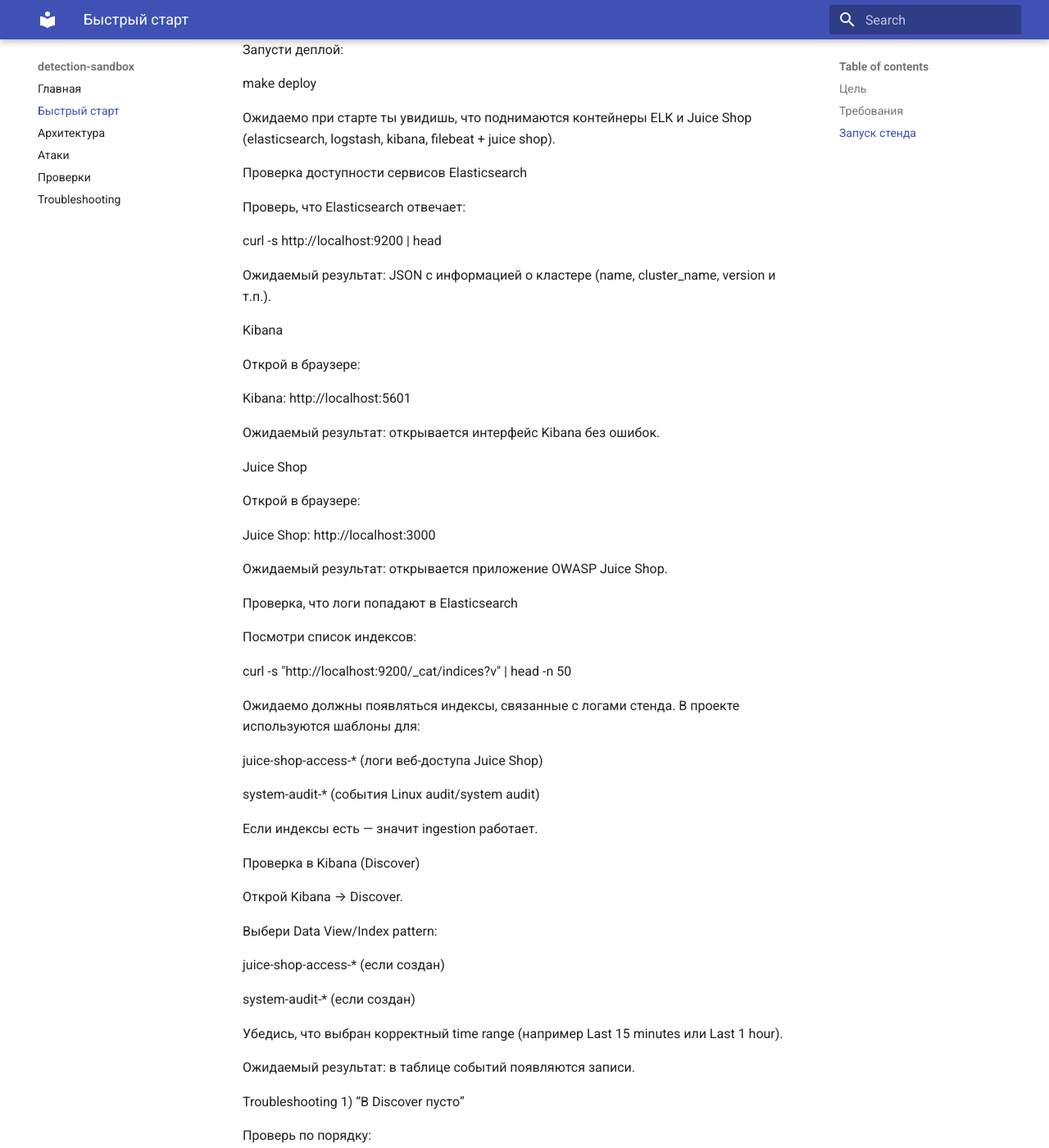
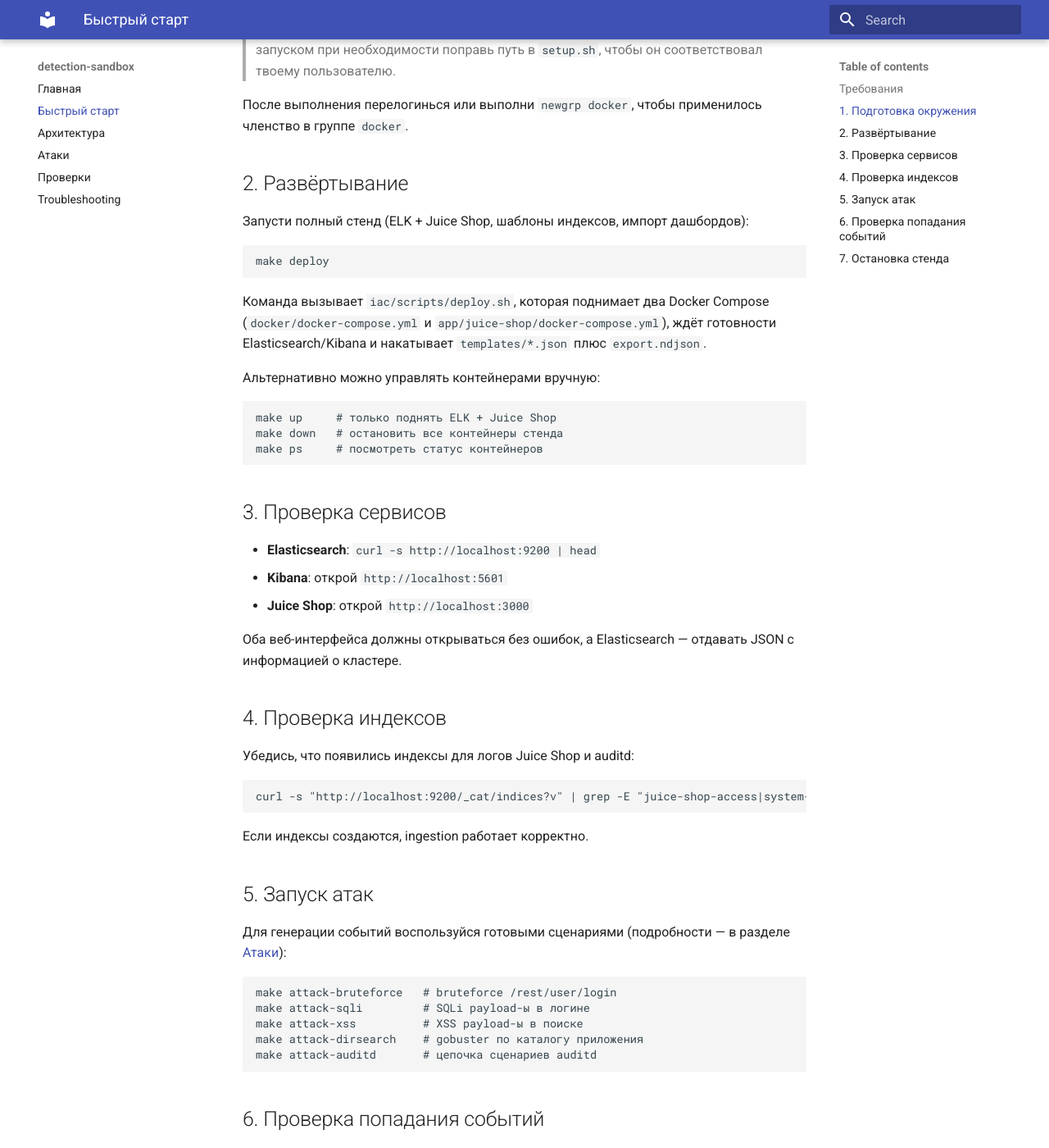
Before and after one commit to LostErr0r/detection-sandbox, an MkDocs documentation site: the page built from docs/quickstart.md, in a window 1280 px wide and 1400 px high, scrolled down 632 px. Shown: the whole window at 82% size. Built offline with MkDocs 1.6.1 and Material for MkDocs 9.7.7, drawn with Linux system fonts in a browser that asks for light colours; some of the changed text lies outside the part shown.

Commit message:
Refresh README quickstart and usage

````diff
--- a/docs/architecture.md
+++ b/docs/architecture.md
@@ -0,0 +1,30 @@
+<!-- Архитектура и состав стенда -->
+
+# Архитектура
+
+Стенд построен вокруг небольшого ELK-кластера и тестового приложения OWASP Juice Shop. Все компоненты разворачиваются локально в Docker, а вспомогательные скрипты занимаются настройкой auditd, шаблонов индексов и дашбордов.
+
+## Компоненты
+
+- **Elasticsearch 7.17.18** — хранилище событий, поднимается из `docker/docker-compose.yml`.
+- **Logstash 7.17.18** — принимает данные от Filebeat (pipeline-файл монтируется из `~/detection-sandbox/config/logstash/pipeline/logstash.conf`).
+- **Kibana 7.17.18** — визуализация и работа с дашбордами.
+- **Filebeat 7.17.18** — собирает логи контейнеров и системные аудит-логи с хоста, использует конфиг `~/detection-sandbox/config/filebeat/filebeat.yml`.
+- **OWASP Juice Shop** — уязвимое веб-приложение, чей трафик и логи служат источником событий (см. `app/juice-shop/docker-compose.yml`).
+- **Настройка окружения** — `setup.sh` ставит Docker/Compose, gobuster, auditd и создаёт каталоги данных для Elasticsearch (`~/detection-sandbox/config/elasticsearch/esdata`).
+
+## Поток данных
+
+1. **Генерация событий**: атаки против Juice Shop или действий в системе (auditd).
+2. **Сбор**: Filebeat читает логи приложений и аудит-логи с хоста и отправляет их в Logstash.
+3. **Обогащение и маршрутизация**: Logstash парсит события и пишет их в Elasticsearch.
+4. **Индексация**: применяются index template для `juice-shop-access-*` и `system-audit-*` (`templates/*.json`) с заданными маппингами.
+5. **Визуализация**: Kibana использует импортированные сохранённые объекты из `export.ndjson` (автоматически накатывается в `iac/scripts/deploy.sh`) для готовых дашбордов и data view.
+
+## Файлы и точки входа
+
+- **Docker Compose**: `docker/docker-compose.yml` (ELK + Filebeat) и `app/juice-shop/docker-compose.yml` (Juice Shop).
+- **Шаблоны индексов**: `templates/juice-shop-access-template.json`, `templates/system-audit-template.json`.
+- **Сценарии атак**: `attacks/web/*` и `attacks/auditd/*`.
+- **Чекеры**: `iac/scripts/check-*.sh` — bash-скрипты, обращающиеся в Elasticsearch.
+- **Утилиты Make**: цели `make deploy`, `make up/down`, `make attack-*`, `make check-*` описаны в `Makefile`.
--- a/docs/quickstart.md
+++ b/docs/quickstart.md
@@ -1,139 +1,91 @@
 # Быстрый старт
 
-## Цель
-Развернуть стенд **detection-sandbox** (ELK + Juice Shop) и убедиться, что:
-- контейнеры поднялись,
-- Elasticsearch и Kibana доступны,
-- данные попадают в индексы,
-- в Kibana Discover появляются события.
+Руководство для быстрого развёртывания стенда ELK + Juice Shop, запуска атак и проверки того, что события попадают в Elasticsearch и видны в Kibana.
 
 ## Требования
-- Linux (Ubuntu)
-- Docker + Docker Compose
-- GNU Make
 
-## Запуск стенда
+- Ubuntu или совместимый Linux c `apt`
+- `sudo`-права для установки пакетов и настройки auditd
+- Доступ в интернет для загрузки Docker-образов
 
-Перейди в корень репозитория:
+## 1. Подготовка окружения
+
+В корне репозитория запусти установочный скрипт (ставит Docker, docker compose, gobuster, auditd и добавляет правила аудита):
 
 ```bash
-cd ~/detection-sandbox
+./setup.sh
 ```
 
-Запусти деплой:
+> Скрипт создаёт каталоги данных под `~/detection-sandbox` и добавляет auditd-правила (по умолчанию следят за `~/.ssh/authorized_keys` пользователя `sbykov`). Перед запуском при необходимости поправь путь в `setup.sh`, чтобы он соответствовал твоему пользователю.
 
+После выполнения перелогинься или выполни `newgrp docker`, чтобы применилось членство в группе `docker`.
+
+## 2. Развёртывание
+
+Запусти полный стенд (ELK + Juice Shop, шаблоны индексов, импорт дашбордов):
+
+```bash
 make deploy
+```
 
-Ожидаемо при старте ты увидишь, что поднимаются контейнеры ELK и Juice Shop (elasticsearch, logstash, kibana, filebeat + juice shop).
+Команда вызывает `iac/scripts/deploy.sh`, которая поднимает два Docker Compose (`docker/docker-compose.yml` и `app/juice-shop/docker-compose.yml`), ждёт готовности Elasticsearch/Kibana и накатывает `templates/*.json` плюс `export.ndjson`.
 
-Проверка доступности сервисов
-Elasticsearch
+Альтернативно можно управлять контейнерами вручную:
 
-Проверь, что Elasticsearch отвечает:
+```bash
+make up     # только поднять ELK + Juice Shop
+make down   # остановить все контейнеры стенда
+make ps     # посмотреть статус контейнеров
+```
 
-curl -s http://localhost:9200 | head
+## 3. Проверка сервисов
 
+- **Elasticsearch**: `curl -s http://localhost:9200 | head`
+- **Kibana**: открой `http://localhost:5601`
+- **Juice Shop**: открой `http://localhost:3000`
 
-Ожидаемый результат: JSON с информацией о кластере (name, cluster_name, version и т.п.).
+Оба веб-интерфейса должны открываться без ошибок, а Elasticsearch — отдавать JSON с информацией о кластере.
 
-Kibana
+## 4. Проверка индексов
 
-Открой в браузере:
+Убедись, что появились индексы для логов Juice Shop и auditd:
 
-Kibana: http://localhost:5601
+```bash
+curl -s "http://localhost:9200/_cat/indices?v" | grep -E "juice-shop-access|system-audit"
+```
 
-Ожидаемый результат: открывается интерфейс Kibana без ошибок.
+Если индексы создаются, ingestion работает корректно.
 
-Juice Shop
+## 5. Запуск атак
 
-Открой в браузере:
+Для генерации событий воспользуйся готовыми сценариями (подробности — в разделе [Атаки](attacks.md)):
 
-Juice Shop: http://localhost:3000
+```bash
+make attack-bruteforce   # bruteforce /rest/user/login
+make attack-sqli         # SQLi payload-ы в логине
+make attack-xss          # XSS payload-ы в поиске
+make attack-dirsearch    # gobuster по каталогу приложения
+make attack-auditd       # цепочка сценариев auditd
+```
 
-Ожидаемый результат: открывается приложение OWASP Juice Shop.
+## 6. Проверка попадания событий
 
-Проверка, что логи попадают в Elasticsearch
+Запусти чекеры, которые обращаются в Elasticsearch за последние 30 минут:
 
-Посмотри список индексов:
+```bash
+make check-bruteforce
+make check-sqli
+make check-xss
+make check-dirsearch
+make check-auditd
+```
 
-curl -s "http://localhost:9200/_cat/indices?v" | head -n 50
+На выходе будет PASS/FAIL и счётчик подходящих событий. Если данные не видны, см. [Troubleshooting](troubleshooting.md).
 
+## 7. Остановка стенда
 
-Ожидаемо должны появляться индексы, связанные с логами стенда. В проекте используются шаблоны для:
+Когда закончил, останови контейнеры:
 
-juice-shop-access-* (логи веб-доступа Juice Shop)
-
-system-audit-* (события Linux audit/system audit)
-
-Если индексы есть — значит ingestion работает.
-
-Проверка в Kibana (Discover)
-
-Открой Kibana → Discover.
-
-Выбери Data View/Index pattern:
-
-juice-shop-access-* (если создан)
-
-system-audit-* (если создан)
-
-Убедись, что выбран корректный time range (например Last 15 minutes или Last 1 hour).
-
-Ожидаемый результат: в таблице событий появляются записи.
-
-Troubleshooting
-1) “В Discover пусто”
-
-Проверь по порядку:
-
-Контейнеры запущены:
-
-docker ps
-
-Есть ли индексы:
-
-curl -s "http://localhost:9200/_cat/indices?v"
-Расширь time range в Kibana (часто проблема именно в этом):
-
-поставь Last 1 hour или Last 24 hours
-
-Посмотри логи Logstash/Filebeat:
-
-docker logs logstash --tail 200
-docker logs filebeat --tail 200
-
-Частые причины:
-
-парсинг не совпадает с форматом логов,
-
-Logstash не может записать в ES,
-
-время события не попадает в выбранное окно (timezone/timepicker).
-
-2) “Чекер FAIL, а в Discover вижу”
-
-Почти всегда это одно из:
-
-чекер смотрит в окно now-30m, а событие было раньше → увеличь окно в скрипте/параметрах
-
-чекер ищет другой индекс/поле, чем у тебя реально записалось
-
-Если чекер — это make check-*, открой соответствующий скрипт в iac/scripts/ и проверь:
-
-какой index pattern он запрашивает,
-
-какой time window,
-
-какие поля/URI/коды ответа он ожидает.
-
-3) “Kibana rule/alert не видит индекс”
-
-Проверь:
-
-выбран ли правильный Data View/Index pattern
-
-есть ли данные в этом индексе прямо сейчас (Discover)
-
-время (time range) совпадает с моментом атаки/события
-
-в правиле/алерте указан правильный индекс и фильтры
+```bash
+make down
+```
--- a/docs/troubleshooting.md
+++ b/docs/troubleshooting.md
@@ -0,0 +1,46 @@
+<!-- Траблшутинг -->
+
+# Troubleshooting
+
+Частые проблемы и быстрые способы их решить.
+
+## Kibana/Elasticsearch не открываются
+
+- Проверь контейнеры: `make ps` или `docker ps`.
+- Посмотри логи: `docker compose -f docker/docker-compose.yml logs elasticsearch | tail`, то же для `kibana`.
+- Elasticsearch долго стартует — подожди до 2 минут; если всё ещё нет ответа, удостоверься, что каталогу данных `~/detection-sandbox/config/elasticsearch/esdata` хватает прав (`chown 1000:1000`).
+
+## Нет дашбордов или data view
+
+`make deploy` автоматически импортирует `export.ndjson`. Если пропустили шаг — импортируй вручную из корня репозитория:
+
+```bash
+curl -sS -X POST "http://localhost:5601/api/saved_objects/_import?overwrite=true" \
+  -H "kbn-xsrf: true" \
+  --form file=@"./export.ndjson"
+```
+
+## В Discover пусто
+
+1. Расширь таймпикер (Last 1 hour / Last 24 hours).
+2. Убедись, что выбираешь правильный data view (`juice-shop-access-*` или `system-audit-*`).
+3. Посмотри, создались ли индексы: `curl -s "http://localhost:9200/_cat/indices?v" | grep juice`.
+4. Проверяй логи Filebeat/Logstash:
+   ```bash
+   docker compose -f docker/docker-compose.yml logs filebeat --tail 200
+   docker compose -f docker/docker-compose.yml logs logstash --tail 200
+   ```
+5. Убедись, что пути в volume для логов существуют на хосте (логи Juice Shop и auditd).
+
+## Чекер даёт FAIL, хотя события видны
+
+- По умолчанию окно — последние 30 минут. Запусти чекер с увеличенным окном (`WINDOW="now-2h" make check-..."`).
+- Открой соответствующий скрипт в `iac/scripts/` и проверь, по каким полям/URI он фильтрует — возможно, поле в твоих данных отличается.
+- Если Elasticsearch возвращает ошибку, чекер завершается кодом 2 — проверь HTTP-код в выводе.
+
+## auditd не пишет события
+
+- Проверь статус: `sudo systemctl status auditd`.
+- Убедись, что правила загружены: `sudo augenrules --check`.
+- В `setup.sh` путь для `authorized_keys` жёстко задан (`/home/sbykov/...`). Если пользователь другой, поправь правило и перезагрузи auditd.
+- Проверяй сырые события: `sudo ausearch -k cron_changes -i | tail`.
````
Also changed, not shown: README.md (+69 -18 lines), docs/attacks.md (+44 -0 lines), docs/checks.md (+34 -0 lines), docs/index.md (+22 -0 lines).
